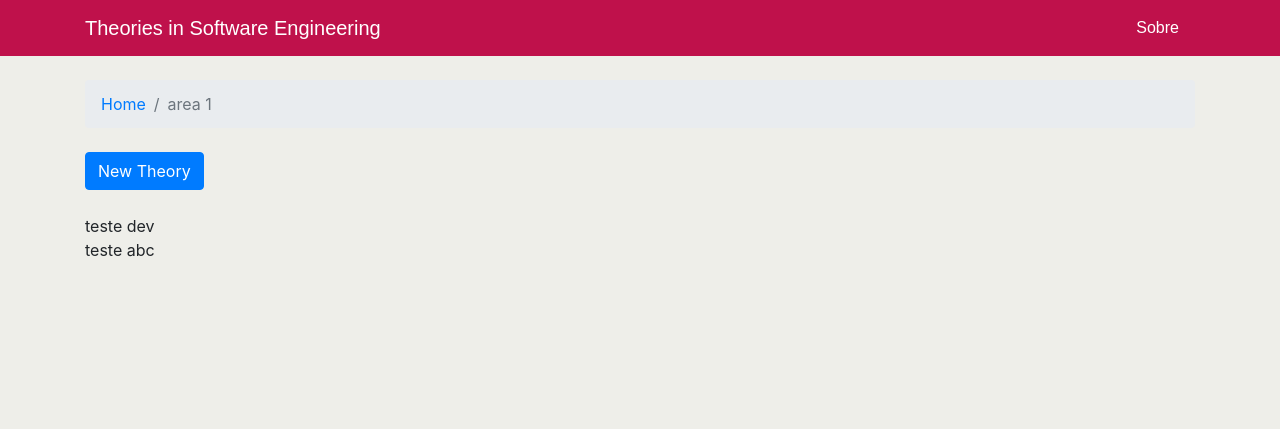
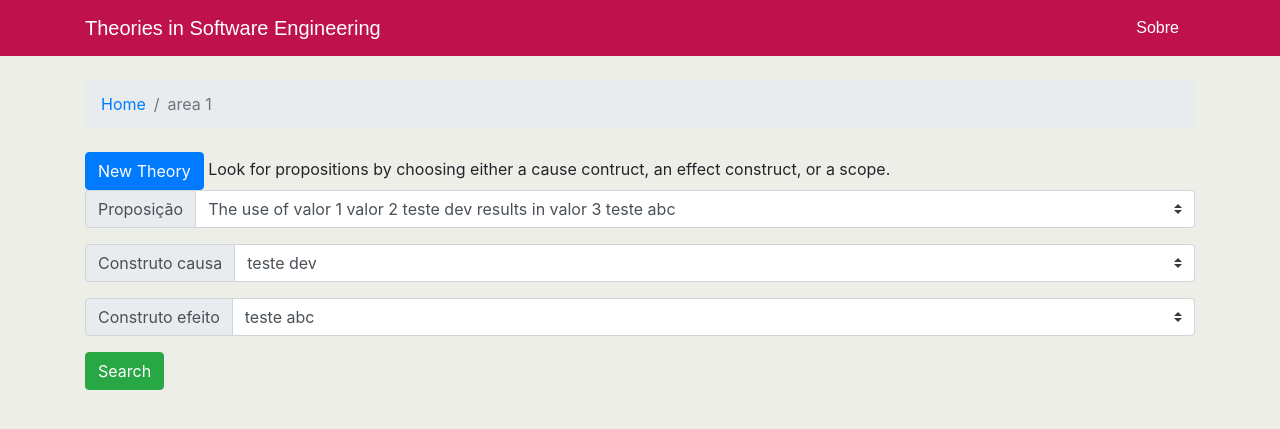
Before and after one commit to mcseves/setheory, a Django app: a page that uses swetheory/templates/swetheory/area.html in a window 1280 px wide. Shown: the top 429 px of the page. Run offline with Django 3.2, Linux system fonts and the light colour scheme; data comes from the database, SQL or seed files in the repository; both versions use the stored data as it was after the commit; some libraries are stand-ins or nearby versions; some web fonts are replaced.

Commit message:
search funcionando, mas precisa mostrar as props

```diff
--- a/swetheory/models.py
+++ b/swetheory/models.py
@@ -39,6 +39,9 @@ class Cause(models.Model):
     def __str__(self):
         return self.cause.name
 
+    def get_area(self):
+        return self.cause.area.name
+
 
 class Effect(models.Model):
     effect = models.ForeignKey(Construct, on_delete=models.CASCADE, related_name="effect")
@@ -46,6 +49,9 @@ class Effect(models.Model):
 
     def __str__(self):
         return self.effect.name
+
+    def get_area(self):
+        return self.effect.area.name
 
 
 class EvidenceEffect(models.Model):
@@ -75,3 +81,28 @@ class Proposition(models.Model):
     cause = models.ManyToManyField(Cause)
     effect = models.ManyToManyField(Effect)
     evidence = models.ForeignKey(EvidenceEffect, on_delete=models.CASCADE)
+
+    def get_cause_values(self):
+        ret = ' '
+        for cse in self.cause.all():
+            if cse.reference_value_c:
+                ret = ret + cse.reference_value_c.name + " "
+            if cse.observed_value_c:
+                ret = ret + cse.observed_value_c.name + " "
+            ret = ret + cse.cause.name + ','
+
+        return ret[:-1]
+
+    def get_effect_values(self):
+        ret = ' '
+        for eft in self.effect.all():
+            if eft.observed_value:
+                ret = ret + eft.observed_value.name + " "
+            ret = ret + eft.effect.name + ','
+        return ret[:-1]
+
+    def get_phrase(self):
+        causes = self.get_cause_values()
+        effects = self.get_effect_values()
+
+        return "Using" + causes + "results in" + effects
--- /dev/null
+++ b/swetheory/static/swetheory/js/main.js
@@ -0,0 +1,85 @@
+$(function() {
+
+    // Submit search on submit
+    $('#search-form').on('submit', function(event){
+        event.preventDefault();
+        console.log("form submitted!")
+        console.log("valor de causa:" + $('#selectCause').val())
+        console.log("valor de efeito:" + $('#selectEffect').val())
+        console.log("valor de proposição:" + $('#selectProposition').val())
+        search_theory();
+    });
+
+    // AJAX for posting
+    function search_theory(){
+        $.ajax({
+            url : "/search_theory/",
+            type : "POST",
+            data : {
+                search_cause: $('#selectCause').val(),
+                search_effect: $('#selectEffect').val(),
+                search_proposition: $('#selectProposition').val()
+            },
+            success : function(data) {
+                console.log("cheguei na função de sucesso!");
+                $('#search_result').html(data);
+                console.log($('#search_result'))
+
+            },
+            dataType : 'html'
+        });
+    };
+
+
+
+    // This function gets cookie with a given name
+    function getCookie(name) {
+        var cookieValue = null;
+        if (document.cookie && document.cookie != '') {
+            var cookies = document.cookie.split(';');
+            for (var i = 0; i < cookies.length; i++) {
+                var cookie = jQuery.trim(cookies[i]);
+                // Does this cookie string begin with the name we want?
+                if (cookie.substring(0, name.length + 1) == (name + '=')) {
+                    cookieValue = decodeURIComponent(cookie.substring(name.length + 1));
+                    break;
+                }
+            }
+        }
+        return cookieValue;
+    }
+    var csrftoken = getCookie('csrftoken');
+
+    /*
+    The functions below will create a header with csrftoken
+    */
+    function csrfSafeMethod(method) {
+        // these HTTP methods do not require CSRF protection
+        return (/^(GET|HEAD|OPTIONS|TRACE)$/.test(method));
+    }
+    function sameOrigin(url) {
+        // test that a given url is a same-origin URL
+        // url could be relative or scheme relative or absolute
+        var host = document.location.host; // host + port
+        var protocol = document.location.protocol;
+        var sr_origin = '//' + host;
+        var origin = protocol + sr_origin;
+        // Allow absolute or scheme relative URLs to same origin
+        return (url == origin || url.slice(0, origin.length + 1) == origin + '/') ||
+            (url == sr_origin || url.slice(0, sr_origin.length + 1) == sr_origin + '/') ||
+            // or any other URL that isn't scheme relative or absolute i.e relative.
+            !(/^(\/\/|http:|https:).*/.test(url));
+    }
+
+    $.ajaxSetup({
+        beforeSend: function(xhr, settings) {
+            if (!csrfSafeMethod(settings.type) && sameOrigin(settings.url)) {
+                // Send the token to same-origin, relative URLs only.
+                // Send the token only if the method warrants CSRF protection
+                // Using the CSRFToken value acquired earlier
+                xhr.setRequestHeader("X-CSRFToken", csrftoken);
+            }
+        }
+    });
+
+});
--- a/swetheory/templates/swetheory/area.html
+++ b/swetheory/templates/swetheory/area.html
@@ -1,23 +1,35 @@
 {% extends 'swetheory/base.html' %}
+
 
 {% block title %}
 {{ current_area.name }} - {{ block.super }}
 {% endblock %}
+
 
 {% block breadcrumb %}
 <li class="breadcrumb-item"><a href="{% url 'home' %}">Home</a></li>
 <li class="breadcrumb-item active">{{ current_area.name }}</li>
 {% endblock %}
 
+
 {% block content %}
-<div class="mb-4">
-    <a href="{% url 'new_theory' current_area.name %}" class="btn btn-primary">New Theory</a>
+<a href="{% url 'new_theory' current_area.name %}" class="btn btn-primary">New Theory</a>
+Look for propositions by choosing either a cause contruct, an effect construct, or a scope.
+
+<form method="post" id="search-form">
+
+    {% csrf_token %}
+    {% include 'swetheory/includes/searchform.html' %}
+
+
+    <button type="submit" value="Post" class="btn btn-success">Search</button>
+</form>
+
+<div id="search_result">
+
 </div>
-
-{% for cnstr in current_area.construct.all %}
-{{ cnstr.name }}<br>
-{% endfor %}
-
 {% endblock %}
 
-{% load static %}
+
+{% block javascript %}
+{% endblock %}
--- a/swetheory/templates/swetheory/base.html
+++ b/swetheory/templates/swetheory/base.html
@@ -1,4 +1,5 @@
 {% load static %}
+
 <!DOCTYPE html>
 <html>
 <head>
@@ -31,8 +32,13 @@
     {% block content %}
     {% endblock %}
 </div>
-<script src="static/swetheory/js/jquery-3.3.1.min.js"></script>
-<script src="static/swetheory/js/bootstrap.bundle.min.js"></script>
+
+<script src="https://code.jquery.com/jquery-3.1.0.min.js"></script>
+<script src="{% static 'swetheory/js/jquery-3.3.1.min.js' %}"></script>
+<script src="{% static 'swetheory/js/bootstrap.bundle.min.js' %}"></script>
+<script src="{% static 'swetheory/js/main.js' %}"></script>
+
+{% block javascript %}{% endblock %}
 
 </body>
 
--- a/swetheory/templates/swetheory/createtheories.html
+++ b/swetheory/templates/swetheory/createtheories.html
@@ -16,7 +16,7 @@
     {% csrf_token %}
     {% include 'swetheory/includes/form.html' %}
 
-    <button type="submit" class="btn btn-success">Post</button>
+    <button type="submit" class="btn btn-success">Save</button>
 </form>
 <br>
 {% endblock %}
--- /dev/null
+++ b/swetheory/templates/swetheory/includes/searchform.html
@@ -0,0 +1,39 @@
+{% load widget_tweaks %}
+<div class="input-group mb-3">
+
+<div class="input-group-prepend">
+            <label class="input-group-text" for="selectProposition">Proposição</label>
+        </div>
+        <select class="custom-select" id="selectProposition">
+            {% for prp in all_proposition %}
+            <option>The use of {{ prp.get_cause_values }} results in {{ prp.get_effect_values }}</option>
+            {% endfor %}
+        </select>
+    </div>
+
+    <div class="input-group mb-3">
+        <div class="input-group-prepend">
+            <label class="input-group-text" for="selectCause">Construto causa</label>
+        </div>
+        <select class="custom-select" id="selectCause">
+            {% for cse in all_cause %}
+            {% if cse.get_area == current_area.name %}
+            <option >{{ cse.cause }}</option>
+            {% endif %}
+            {% endfor %}
+        </select>
+    </div>
+
+
+    <div class="input-group mb-3">
+        <div class="input-group-prepend">
+            <label class="input-group-text" for="selectEffect">Construto efeito</label>
+        </div>
+        <select class="custom-select" id="selectEffect">
+            {% for eff in all_effect %}
+            {% if eff.get_area == current_area.name %}
+            <option>{{ eff.effect }}</option>
+            {% endif %}
+            {% endfor %}
+        </select>
+    </div>
--- a/swetheory/urls.py
+++ b/swetheory/urls.py
@@ -9,5 +9,6 @@ urlpatterns = [
     path('home.html', views.home, name='home'),
     url(r'^$', views.home, name='home'),
     path('area/<str:name>', views.area_of_interest, name='area_of_interest'),
-    path('area/<str:name>/new/', views.new_theory, name='new_theory')
+    path('area/<str:name>/new/', views.new_theory, name='new_theory'),
+    path('search_theory/', views.search_theory, name='search_theory')
 ]
--- a/swetheory/views.py
+++ b/swetheory/views.py
@@ -15,11 +15,14 @@ def home(request):
 
 
 def area_of_interest(request, name):
-    # return render(request, 'swetheory/areas.html', {})
     current_area = get_object_or_404(AreaOfInterest, name=name)
-    all_construct = Construct.objects.all()
+    all_cause = Cause.objects.all()
+    all_effect = Effect.objects.all()
+    all_proposition = Proposition.objects.all()
 
-    return render(request, 'swetheory/area.html', {'current_area': current_area, 'all_construct': all_construct})
+    args = {'current_area': current_area, 'all_cause': all_cause, 'all_effect': all_effect, 'all_proposition': all_proposition}
+
+    return render(request, 'swetheory/area.html', args)
 
 
 def new_theory(request, name):
@@ -36,6 +39,7 @@ def new_theory(request, name):
             neweffect = effectform.save(commit=False)
             neweffect.save()
             newevidence = evidenceform.save(commit=False)
+            newevidence.area = current_area
             newevidence.save()
 
             newproposition = Proposition(area=current_area, evidence=newevidence)
@@ -55,3 +59,21 @@ def new_theory(request, name):
 
     return render(request, 'swetheory/createtheories.html', {'current_area': current_area, 'causeform': causeform,
                                                              'effectform': effectform, 'evidenceform': evidenceform})
+
+
+def search_theory(request):
+    if request.method == 'POST':
+        search_cause = request.POST.get('search_cause', False)
+        search_effect = request.POST.get('search_effect', False)
+        search_proposition = request.POST.get('search_proposition', False)
+
+    else:
+        search_cause = False
+        search_effect = False
+        search_proposition = False
+
+    causes = Cause.objects.filter(cause__name__contains=search_cause)
+    effects = Effect.objects.filter(effect__name__contains=search_effect)
+    props = Proposition.objects.all()
+
+    return render(request, 'swetheory/search.html', {'causes': causes, 'effects': effects, 'props': props})
```
Also changed, not shown: swetheory/forms.py (+15 -9 lines), swetheory/templates/swetheory/search.html (added, +25 -0 lines), db.sqlite3, swetheory/migrations/0001_initial.py, swetheory/migrations/0002_auto_20190624_0048.py (deleted).
